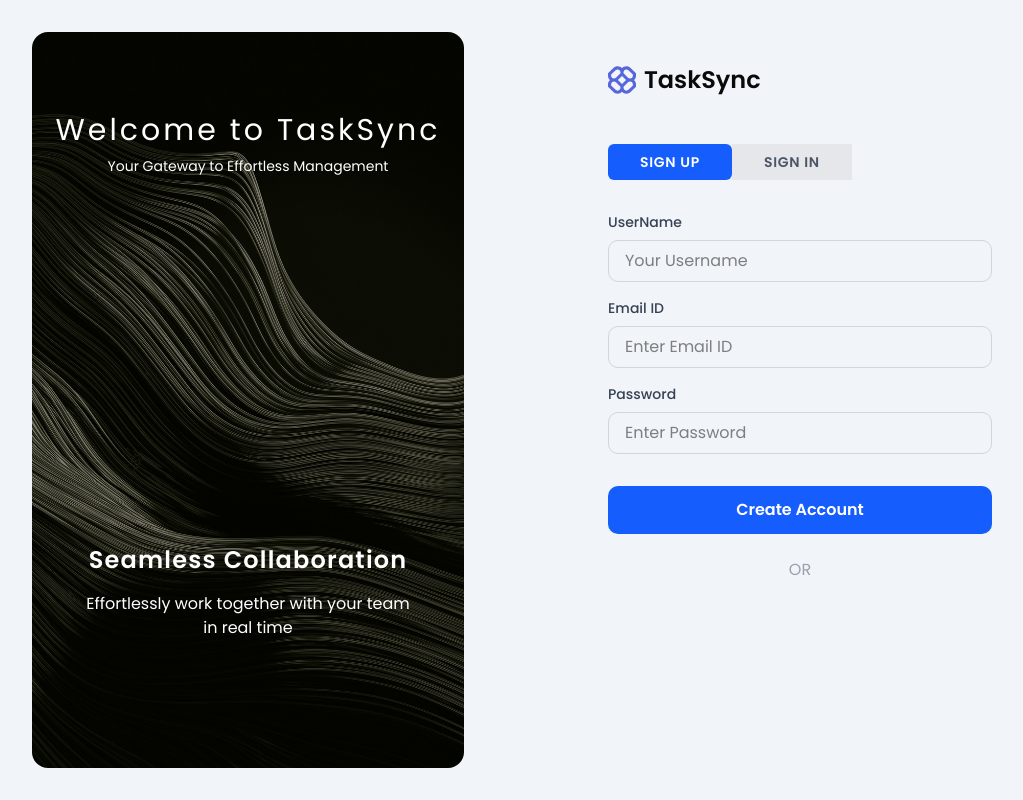
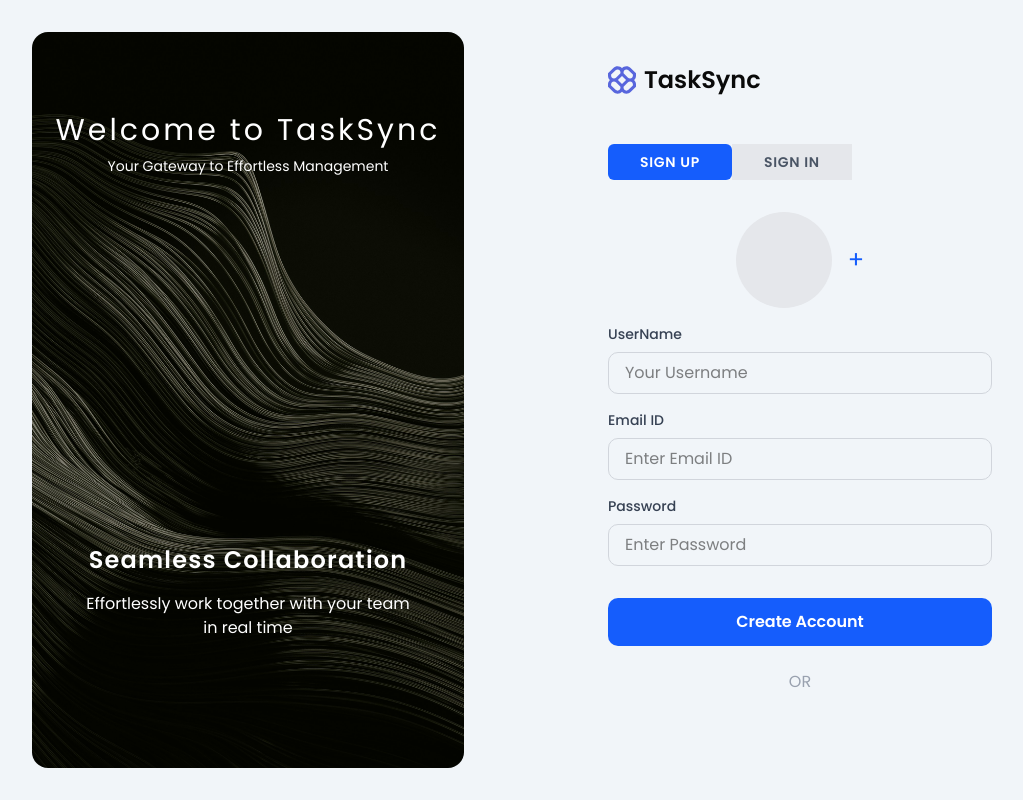
Before and after one commit to lihazinoob/TaskSync_Front_End, a React (Vite) app: page / in a window 1280 px wide. Shown: the whole page, without its empty margins (64-1087 px from the left). Built offline with nearby package versions, Linux system fonts and the light colour scheme; no server answers.

Commit message:
The Image is successfully added to the Cloudinary

```diff
--- a/src/Components/Auth/SignUpForm.tsx
+++ b/src/Components/Auth/SignUpForm.tsx
@@ -1,7 +1,8 @@
 import api from "@/Context/axios";
-import { useRef, useState} from "react";
+import { useRef, useState } from "react";
 import { useAuth } from "@/Context/AuthContext";
 import { AuthLayoutProps } from "@/Layout/Auth/AuthLayout";
+import { error } from "console";
 
 interface RegistrationUserDataType {
   username: string;
@@ -20,6 +21,9 @@ interface FormErrors {
 
 export default function SignUpForm({ triggerOnBoarding }: AuthLayoutProps) {
   const { login } = useAuth();
+
+  // State for storing the image URL from cloudinary
+  const [imageURL, setImageURL] = useState<string | null>(null);
 
   // Refs for user data field
   const usernameRef = useRef<HTMLInputElement>(null);
@@ -62,10 +66,6 @@ export default function SignUpForm({ triggerOnBoarding }: AuthLayoutProps) {
     return Object.keys(newErrors).length === 0;
   }
 
-
-
-
-
   // the handler function to handle the submission logic
   async function handleSubmit(e: React.FormEvent) {
     e.preventDefault();
@@ -99,10 +99,71 @@ export default function SignUpForm({ triggerOnBoarding }: AuthLayoutProps) {
     }
   }
 
+  async function handleImageUpload(event: any) {
+    const imageFile = event.target.files[0];
+    // Error handling
+    if (!imageFile) {
+      return;
+    }
+
+    // To send the image we need to create a FormData, because images are considered as binary
+    const data = new FormData();
+    // appending the data according to the kew value pair where "profile_picture" is the key
+    data.append("file", imageFile);
+    data.append("upload_preset", "Task_Sync");
+    data.append("cloud_name", "ddukqnbjm");
+
+    try {
+      const response = await fetch(
+        "https://api.cloudinary.com/v1_1/ddukqnbjm/image/upload",
+        {
+          method: "POST",
+          body: data,
+        }
+      );
+
+      const uploadedImageUrl = await response.json();
+      setImageURL(uploadedImageUrl.url);
+      // console.log(uploadedImageUrl);
+    } catch (error) {
+      console.log(error);
+    }
+
+  }
+
   return (
     <>
       <div className="space-y-6">
         <form onSubmit={handleSubmit} className="space-y-4">
+          {/* User Image Upload Section*/}
+          <div className="items-center justify-center flex">
+            <div className="relative w-24 h-24 rounded-full overflow-hidden bg-gray-200">
+              {imageURL ? (
+                <img
+                  src={imageURL}
+                  alt="Profile_Picture"
+                  className="w-full h-full object-cover"
+                />
+              ) : (
+                <div className="w-full h-full flex items-center justify-center text-gray-500">
+                  {/* Image Holder Section */}
+                </div>
+              )}
+            </div>
+
+            <label className="ml-4 cursor-pointer">
+              <span className="text-2xl text-blue-600">
+                +
+                <input
+                  type="file"
+                  accept="image/*"
+                  className="hidden"
+                  onChange={handleImageUpload}
+                />
+              </span>
+            </label>
+          </div>
+
           {/* UserName */}
           <div>
             <label className="block text-sm font-medium text-gray-700 mb-2">
@@ -178,8 +239,6 @@ export default function SignUpForm({ triggerOnBoarding }: AuthLayoutProps) {
         <div className="items-center justify-center flex text-gray-400">OR</div>
 
         {/* Google Icon */}
-
-
       </div>
     </>
   );
```
